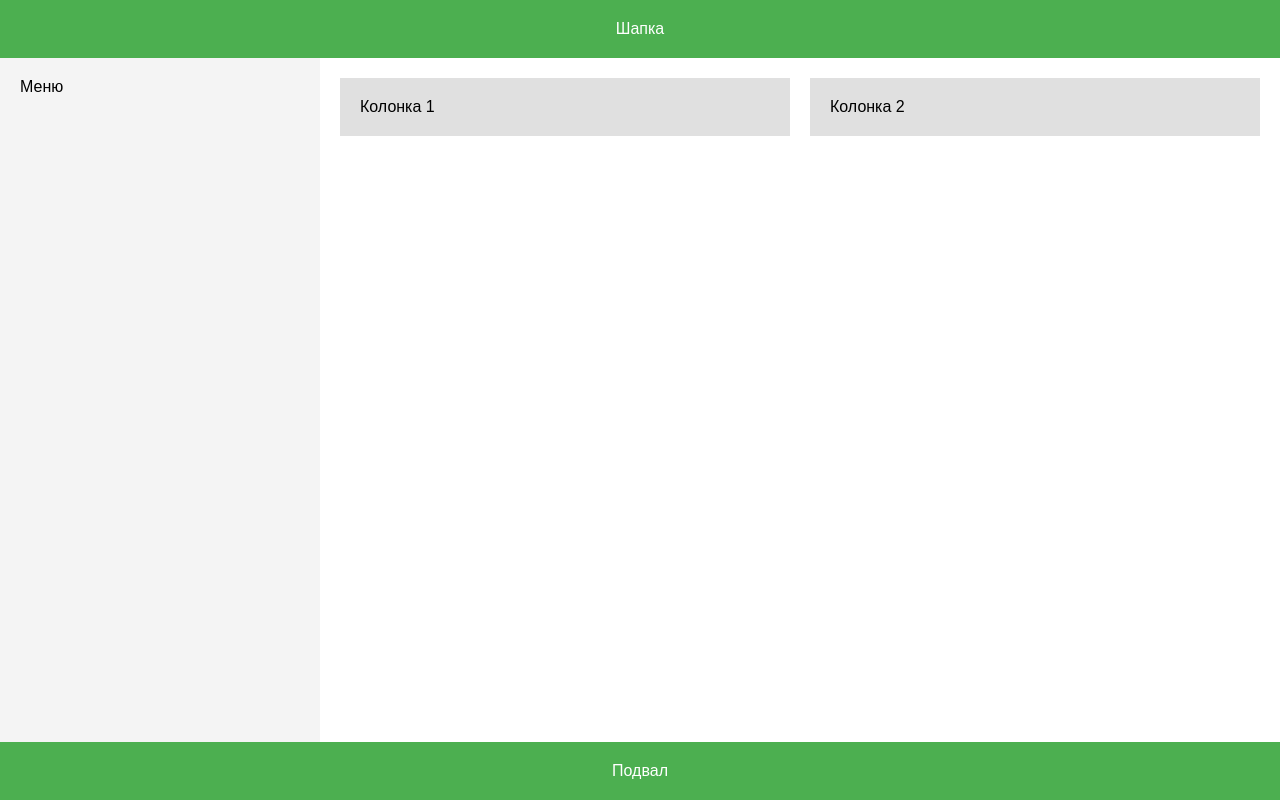
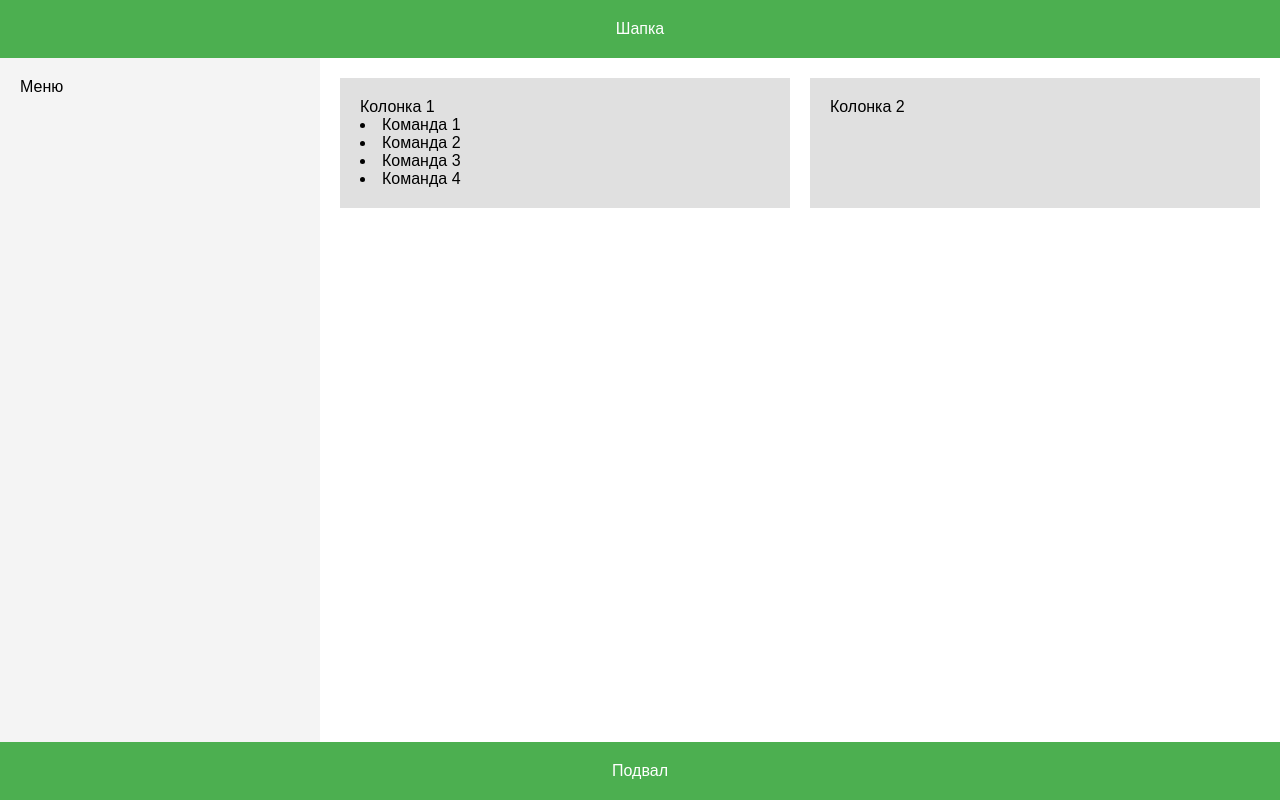
Before and after one commit to carich2015/git-lesson, a plain HTML site: page index.html in a window 1280 px wide. Drawn offline with Linux system fonts and the light colour scheme.

Commit message:
изменения-в-файле

```diff
--- a/index.html
+++ b/index.html
@@ -12,7 +12,12 @@
         <nav class="menu">Меню</nav>
         <main class="main">
             <div class="main-content">
-                <div class="column">Колонка 1</div>
+                <div class="column">Колонка 1
+<li>Команда 1</li>
+<li>Команда 2</li>
+<li>Команда 3</li>
+<li>Команда 4</li>
+</div>
                 <div class="column">Колонка 2</div>
             </div>
         </main>
```
